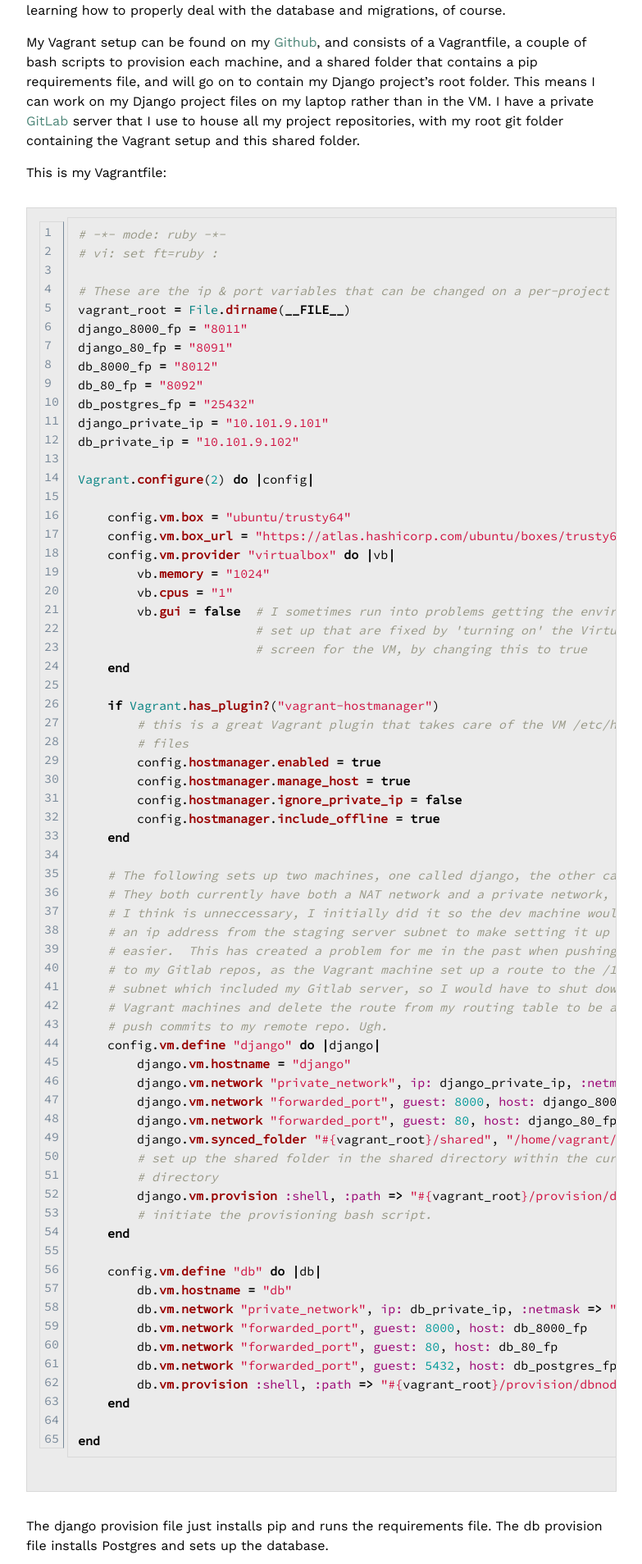
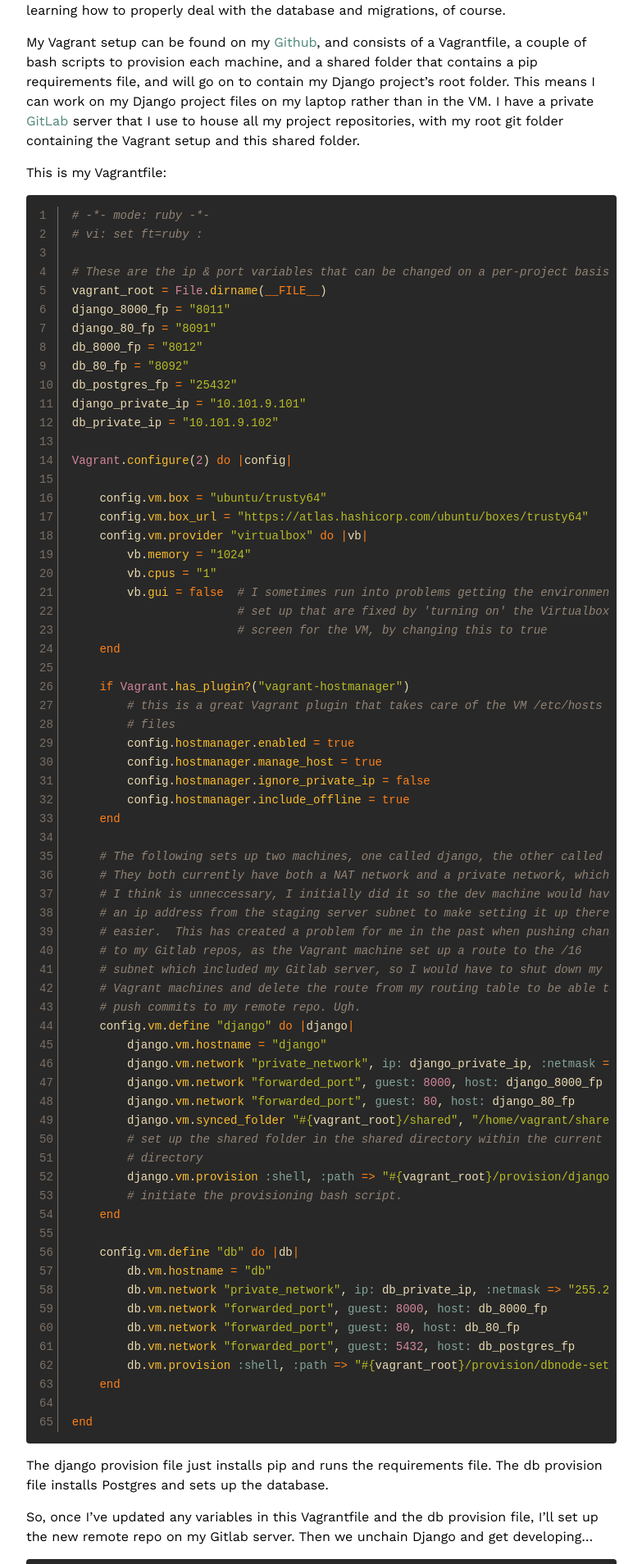
Before and after one commit to robphoenix/bordeltabernacle.github.io, a Jekyll site: the page built from _posts/2015-09-03-notes-on-django-setting-up.md, in a window 1280 px wide. Shown: the part 691-2599 px from the top of the page at 82% size, without its empty margins (248-1031 px from the left). Built offline with Jekyll 4.4.1, drawn with Linux system fonts in a browser that asks for light colours; nearby versions of some CDN libraries; comment, search, counter and statistics services are not loaded.

Commit message:
Fix kramdown/rouge CSS issues. Change code blocks to gruvbox colours

```diff
--- a/_config.yml
+++ b/_config.yml
@@ -14,5 +14,6 @@ excerpt_separator: <!--more-->
 # Build settings
 markdown: kramdown
 highlighter: rouge
+gems: [jekyll-paginate]
 paginate: 5
 paginate_path: "/blog/:num/"
--- a/_sass/_base.scss
+++ b/_sass/_base.scss
@@ -29,7 +29,7 @@ body {
  * Set `margin-bottom` to maintain vertical rhythm
  */
 h1, h2, h3, h4, h5, h6,
-p, blockquote, pre,
+p, blockquote,
 ul, ol, dl, figure,
 %vertical-rhythm {
     margin-bottom: $spacing-unit / 2;
@@ -123,22 +123,10 @@ blockquote {
 /**
  * Code formatting
  */
-pre,
-code {
-  counter-reset: line-numbering;
-  font-size: 15px;
-  background: $code-background;
-  color: $text-color;
-  font-family: $code-font;
-  border: solid 1px #d9d9d9;
-  border-radius: 0;
-  padding: 8px 12px;
-  overflow-x: auto;
+pre {
+  padding: 4px 8px;
   line-height: 23px;
-  margin-bottom: 30px;
   white-space: pre;
-  word-break: inherit;
-  word-wrap: inherit;
 
     > code {
         border: 0;
@@ -148,7 +136,13 @@ code {
 }
 
 code {
-    padding: 1px 5px;
+  font-size: 14px;
+  padding: 3px 3px;
+  background: #e6e6e6;
+  border-radius: 2px;
+  overflow-x: auto;
+  line-height: 23px;
+  white-space: pre;
 }
 
 
--- a/_sass/_syntax-highlighting.scss
+++ b/_sass/_syntax-highlighting.scss
@@ -1,71 +1,91 @@
 /**
  * Syntax highlighting styles
  */
-.highlight {
+
+.highlight .hll { background-color: #ffffcc }
+.highlight  {
+  color: #ebdbb2;
+  background-color: #282828;
+  border-radius: 4px;
   font-family: 'Source Code Pro', sans-serif;
-  @extend %vertical-rhythm;
-  margin: 30px 0;
-
-    .lineno { color: #778899; display:inline-block; padding: 0 5px; border-right:1px solid #778899; }
-    .highlight { background-color: #ffffcc }
-    .c { color: #999988; font-style: italic } /* Comment */
-    .err { color: #a61717; background-color: #e3d2d2 } /* Error */
-    .k { color: #000000; font-weight: bold } /* Keyword */
-    .o { color: #000000; font-weight: bold } /* Operator */
-    .cm { color: #999988; font-style: italic } /* Comment.Multiline */
-    .cp { color: #999999; font-weight: bold; font-style: italic } /* Comment.Preproc */
-    .c1 { color: #999988; font-style: italic } /* Comment.Single */
-    .cs { color: #999999; font-weight: bold; font-style: italic } /* Comment.Special */
-    .gd { color: #000000; background-color: #ffdddd } /* Generic.Deleted */
-    .ge { color: #000000; font-style: italic } /* Generic.Emph */
-    .gr { color: #aa0000 } /* Generic.Error */
-    .gh { color: #999999 } /* Generic.Heading */
-    .gi { color: #000000; background-color: #ddffdd } /* Generic.Inserted */
-    .go { color: #888888 } /* Generic.Output */
-    .gp { color: #555555 } /* Generic.Prompt */
-    .gs { font-weight: bold } /* Generic.Strong */
-    .gu { color: #aaaaaa } /* Generic.Subheading */
-    .gt { color: #aa0000 } /* Generic.Traceback */
-    .kc { color: #000000; font-weight: bold } /* Keyword.Constant */
-    .kd { color: #000000; font-weight: bold } /* Keyword.Declaration */
-    .kn { color: #000000; font-weight: bold } /* Keyword.Namespace */
-    .kp { color: #000000; font-weight: bold } /* Keyword.Pseudo */
-    .kr { color: #000000; font-weight: bold } /* Keyword.Reserved */
-    .kt { color: #445588; font-weight: bold } /* Keyword.Type */
-    .m { color: #009999 } /* Literal.Number */
-    .s { color: #d01040 } /* Literal.String */
-    .na { color: #008080 } /* Name.Attribute */
-    .nb { color: #0086B3 } /* Name.Builtin */
-    .nc { color: #445588; font-weight: bold } /* Name.Class */
-    .no { color: #008080 } /* Name.Constant */
-    .nd { color: #3c5d5d; font-weight: bold } /* Name.Decorator */
-    .ni { color: #800080 } /* Name.Entity */
-    .ne { color: #990000; font-weight: bold } /* Name.Exception */
-    .nf { color: #990000; font-weight: bold } /* Name.Function */
-    .nl { color: #990000; font-weight: bold } /* Name.Label */
-    .nn { color: #555555 } /* Name.Namespace */
-    .nt { color: #000080 } /* Name.Tag */
-    .nv { color: #008080 } /* Name.Variable */
-    .ow { color: #000000; font-weight: bold } /* Operator.Word */
-    .w { color: #bbbbbb } /* Text.Whitespace */
-    .mf { color: #009999 } /* Literal.Number.Float */
-    .mh { color: #009999 } /* Literal.Number.Hex */
-    .mi { color: #009999 } /* Literal.Number.Integer */
-    .mo { color: #009999 } /* Literal.Number.Oct */
-    .sb { color: #d01040 } /* Literal.String.Backtick */
-    .sc { color: #d01040 } /* Literal.String.Char */
-    .sd { color: #d01040 } /* Literal.String.Doc */
-    .s2 { color: #d01040 } /* Literal.String.Double */
-    .se { color: #d01040 } /* Literal.String.Escape */
-    .sh { color: #d01040 } /* Literal.String.Heredoc */
-    .si { color: #d01040 } /* Literal.String.Interpol */
-    .sx { color: #d01040 } /* Literal.String.Other */
-    .sr { color: #009926 } /* Literal.String.Regex */
-    .s1 { color: #d01040 } /* Literal.String.Single */
-    .ss { color: #990073 } /* Literal.String.Symbol */
-    .bp { color: #999999 } /* Name.Builtin.Pseudo */
-    .vc { color: #008080 } /* Name.Variable.Class */
-    .vg { color: #008080 } /* Name.Variable.Global */
-    .vi { color: #008080 } /* Name.Variable.Instance */
-    .il { color: #009999 } /* Literal.Number.Integer.Long */
 }
+.highlight .lineno {
+  color: #7c6f64;
+  border-radius: 0;
+  display:inline-block;
+  padding: 0 5px;
+  border-right:1px solid #7c6f64;
+  margin-right: 5px;
+}
+.highlight pre code { background-color: #282828; display: block; white-space: pre; overflow-x: auto; word-wrap: normal; }
+.highlight .c { color: #928374; font-style: italic; background-color: #282828 } /* Comment */
+.highlight .err { color: #ebdbb2; background-color: #282828 } /* Error */
+.highlight .esc { color: #ebdbb2; background-color: #282828 } /* Escape */
+.highlight .g { color: #ebdbb2; background-color: #282828 } /* Generic */
+.highlight .k { color: #fe8019; background-color: #282828 } /* Keyword */
+.highlight .l { color: #ebdbb2; background-color: #282828 } /* Literal */
+.highlight .n { color: #ebdbb2; background-color: #282828 } /* Name */
+.highlight .o { color: #fe8019; background-color: #282828 } /* Operator */
+.highlight .x { color: #ebdbb2; background-color: #282828 } /* Other */
+.highlight .p { color: #ebdbb2; background-color: #282828 } /* Punctuation */
+.highlight .ch { color: #928374; font-style: italic; background-color: #282828 } /* Comment.Hashbang */
+.highlight .cm { color: #928374; font-style: italic; background-color: #282828 } /* Comment.Multiline */
+.highlight .cp { color: #8ec07c; background-color: #282828 } /* Comment.Preproc */
+.highlight .c1 { color: #928374; font-style: italic; background-color: #282828 } /* Comment.Single */
+.highlight .cs { color: #928374; font-style: italic; background-color: #282828 } /* Comment.Special */
+.highlight .gd { color: #282828; background-color: #fb4934 } /* Generic.Deleted */
+.highlight .ge { color: #83a598; text-decoration: underline; background-color: #282828 } /* Generic.Emph */
+.highlight .gr { color: #ebdbb2; font-weight: bold; background-color: #fb4934 } /* Generic.Error */
+.highlight .gh { color: #b8bb26; font-weight: bold; background-color: #282828 } /* Generic.Heading */
+.highlight .gi { color: #282828; background-color: #b8bb26 } /* Generic.Inserted */
+.highlight .go { color: #504945; background-color: #282828 } /* Generic.Output */
+.highlight .gp { color: #ebdbb2; background-color: #282828 } /* Generic.Prompt */
+.highlight .gs { color: #ebdbb2; background-color: #282828 } /* Generic.Strong */
+.highlight .gu { color: #b8bb26; font-weight: bold; background-color: #282828 } /* Generic.Subheading */
+.highlight .gt { color: #ebdbb2; font-weight: bold; background-color: #fb4934 } /* Generic.Traceback */
+.highlight .kc { color: #fe8019; background-color: #282828 } /* Keyword.Constant */
+.highlight .kd { color: #fe8019; background-color: #282828 } /* Keyword.Declaration */
+.highlight .kn { color: #fe8019; background-color: #282828 } /* Keyword.Namespace */
+.highlight .kp { color: #fe8019; background-color: #282828 } /* Keyword.Pseudo */
+.highlight .kr { color: #fe8019; background-color: #282828 } /* Keyword.Reserved */
+.highlight .kt { color: #fabd2f; background-color: #282828 } /* Keyword.Type */
+.highlight .ld { color: #ebdbb2; background-color: #282828 } /* Literal.Date */
+.highlight .m { color: #d3869b; background-color: #282828 } /* Literal.Number */
+.highlight .s { color: #b8bb26; background-color: #282828 } /* Literal.String */
+.highlight .na { color: #b8bb26; font-weight: bold; background-color: #282828 } /* Name.Attribute */
+.highlight .nb { color: #fabd2f; background-color: #282828 } /* Name.Builtin */
+.highlight .nc { color: #ebdbb2; background-color: #282828 } /* Name.Class */
+.highlight .no { color: #d3869b; background-color: #282828 } /* Name.Constant */
+.highlight .nd { color: #ebdbb2; background-color: #282828 } /* Name.Decorator */
+.highlight .ni { color: #fabd2f; background-color: #282828 } /* Name.Entity */
+.highlight .ne { color: #fb4934; background-color: #282828 } /* Name.Exception */
+.highlight .nf { color: #fabd2f; background-color: #282828 } /* Name.Function */
+.highlight .nl { color: #fb4934; background-color: #282828 } /* Name.Label */
+.highlight .nn { color: #ebdbb2; background-color: #282828 } /* Name.Namespace */
+.highlight .nx { color: #ebdbb2; background-color: #282828 } /* Name.Other */
+.highlight .py { color: #ebdbb2; background-color: #282828 } /* Name.Property */
+.highlight .nt { color: #fb4934; background-color: #282828 } /* Name.Tag */
+.highlight .nv { color: #ebdbb2; background-color: #282828 } /* Name.Variable */
+.highlight .ow { color: #fe8019; background-color: #282828 } /* Operator.Word */
+.highlight .w { color: #ebdbb2; background-color: #282828 } /* Text.Whitespace */
+.highlight .mb { color: #d3869b; background-color: #282828 } /* Literal.Number.Bin */
+.highlight .mf { color: #d3869b; background-color: #282828 } /* Literal.Number.Float */
+.highlight .mh { color: #d3869b; background-color: #282828 } /* Literal.Number.Hex */
+.highlight .mi { color: #d3869b; background-color: #282828 } /* Literal.Number.Integer */
+.highlight .mo { color: #d3869b; background-color: #282828 } /* Literal.Number.Oct */
+.highlight .sb { color: #b8bb26; background-color: #282828 } /* Literal.String.Backtick */
+.highlight .sc { color: #b8bb26; background-color: #282828 } /* Literal.String.Char */
+.highlight .sd { color: #b8bb26; background-color: #282828 } /* Literal.String.Doc */
+.highlight .s2 { color: #b8bb26; background-color: #282828 } /* Literal.String.Double */
+.highlight .se { color: #b8bb26; background-color: #282828 } /* Literal.String.Escape */
+.highlight .sh { color: #b8bb26; background-color: #282828 } /* Literal.String.Heredoc */
+.highlight .si { color: #b8bb26; background-color: #282828 } /* Literal.String.Interpol */
+.highlight .sx { color: #b8bb26; background-color: #282828 } /* Literal.String.Other */
+.highlight .sr { color: #b8bb26; background-color: #282828 } /* Literal.String.Regex */
+.highlight .s1 { color: #b8bb26; background-color: #282828 } /* Literal.String.Single */
+.highlight .ss { color: #83a598; background-color: #282828 } /* Literal.String.Symbol */
+.highlight .bp { color: #fabd2f; background-color: #282828 } /* Name.Builtin.Pseudo */
+.highlight .vc { color: #ebdbb2; background-color: #282828 } /* Name.Variable.Class */
+.highlight .vg { color: #ebdbb2; background-color: #282828 } /* Name.Variable.Global */
+.highlight .vi { color: #ebdbb2; background-color: #282828 } /* Name.Variable.Instance */
+.highlight .il { color: #d3869b; background-color: #282828 } /* Literal.Number.Integer.Long */
```
Also changed, not shown: _posts/2016-01-04-notes-on-elixir-pattern-matching-maps.md (+2 -2 lines).
